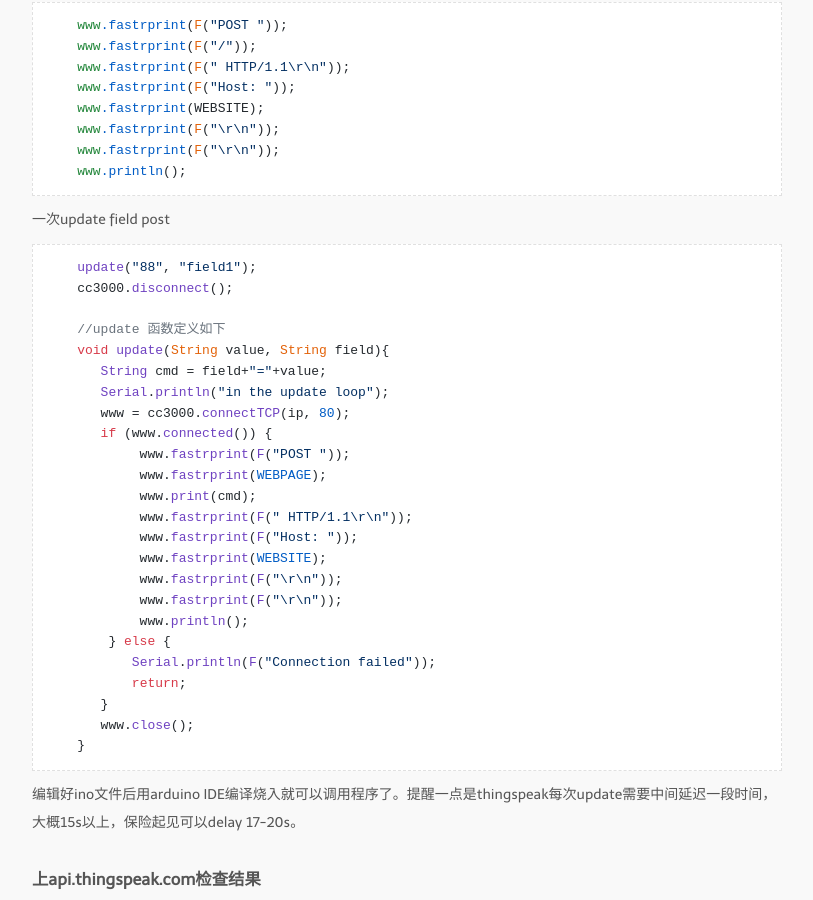
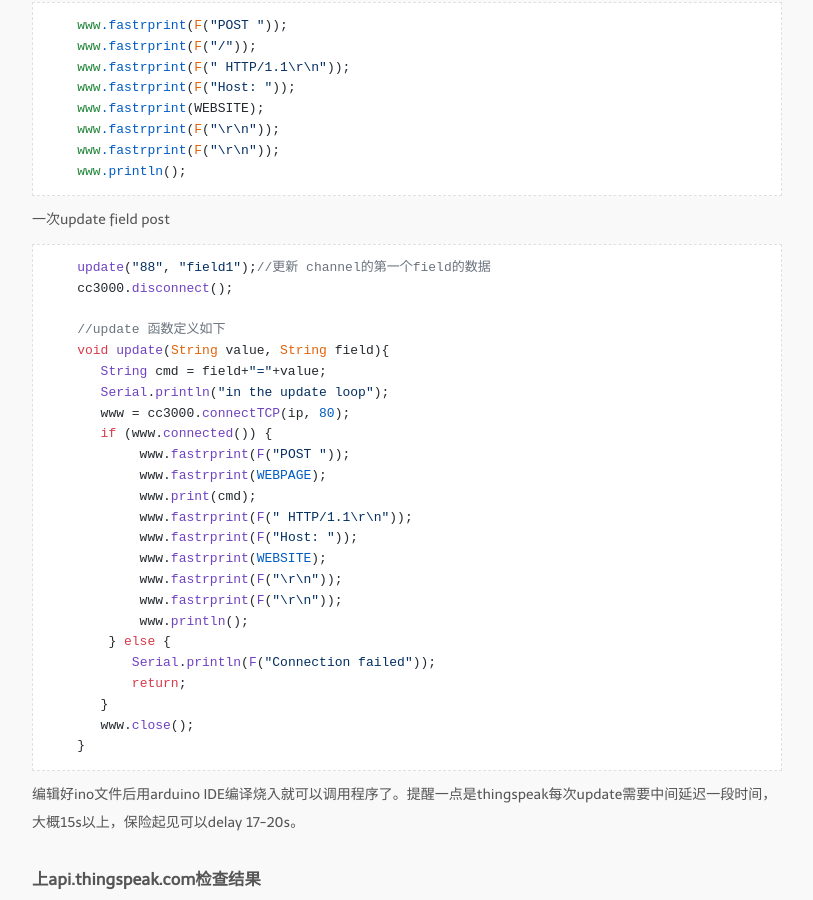
Before and after one commit to BoatInSea/boatinsea.github.io, a Jekyll site: the page built from _posts/2016-07-22-adafruit-cc3000-thingspeak-api-key-post-http-update-field.markdown, in a window 1280 px wide and 900 px high, scrolled down 5539 px. Shown: the whole window, without its empty margins (233-1046 px from the left). Built offline with Jekyll 4.4.1, drawn with Linux system fonts in a browser that asks for light colours; nearby versions of some CDN libraries; some web fonts are replaced; a script that is not in the unit is left out.

Commit message:
add comment for field update

```diff
--- a/_posts/2016-07-22-adafruit-cc3000-thingspeak-api-key-post-http-update-field.markdown
+++ b/_posts/2016-07-22-adafruit-cc3000-thingspeak-api-key-post-http-update-field.markdown
@@ -237,7 +237,7 @@ channel id等于4，channel的api key也在其中，在上传或者查询channel
 一次update field post
 
 
-        update("88", "field1");
+        update("88", "field1");//更新 channel的第一个field的数据
         cc3000.disconnect();
 
         //update 函数定义如下
```
